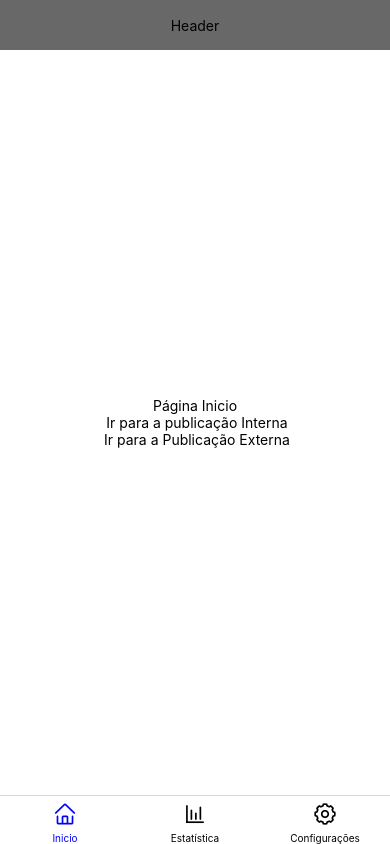
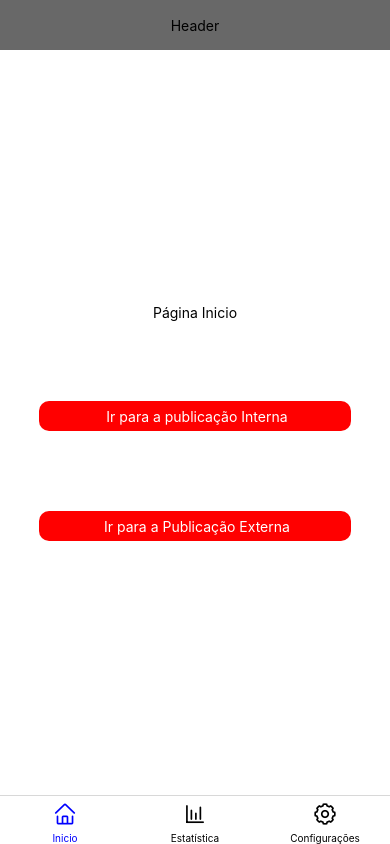
Before and after one commit to adejar12/Roteamento, a React Native app: screen /HomeNavigator in a window 390 px wide. Built offline with nearby package versions, Linux system fonts and the light colour scheme.

Commit message:
style: estilizando botões

```diff
--- a/src/pages/Inicio/index.js
+++ b/src/pages/Inicio/index.js
@@ -1,5 +1,5 @@
 import { StatusBar } from "expo-status-bar";
-import { StyleSheet, Text, View,TouchableOpacity } from "react-native";
+import { StyleSheet, Text, View, TouchableOpacity } from "react-native";
 import { useNavigation } from "@react-navigation/native";
 
 export default function Inicio() {
@@ -10,19 +10,51 @@ export default function Inicio() {
       <Text>Página Inicio</Text>
 
       <TouchableOpacity
+        style={{
+          backgroundColor: "red",
+          width: "80%",
+          height: 30,
+          borderRadius: 10,
+          alignItems: "center",
+          justifyContent: "center",
+          marginTop: 80,
+        }}
         onPress={() => {
           navigation.navigate("Publicacao");
         }}
       >
-        <Text> Ir para a publicação Interna</Text>
+        <Text
+          style={{
+            color: "white",
+          }}
+        >
+          {" "}
+          Ir para a publicação Interna
+        </Text>
       </TouchableOpacity>
 
       <TouchableOpacity
+        style={{
+          backgroundColor: "red",
+          width: "80%",
+          height: 30,
+          borderRadius: 10,
+          alignItems: "center",
+          justifyContent: "center",
+          marginTop: 80,
+        }}
         onPress={() => {
           navigation.navigate("PublicacaoExterna");
         }}
       >
-        <Text> Ir para a Publicação Externa</Text>
+        <Text
+          style={{
+            color: "white",
+          }}
+        >
+          {" "}
+          Ir para a Publicação Externa
+        </Text>
       </TouchableOpacity>
 
       <StatusBar style="auto" />
```
